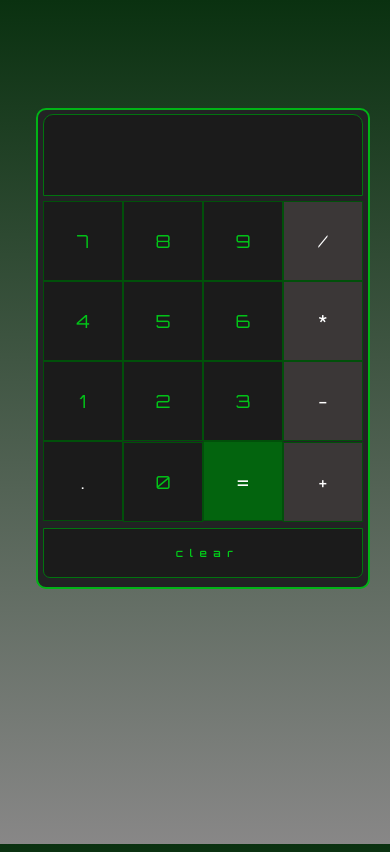
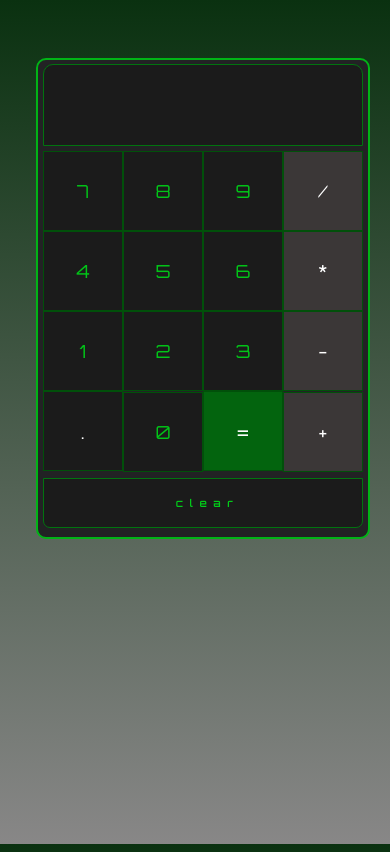
Before and after one commit to StudiousVanilla/js-calculator, a plain HTML site: page index.html in a window 390 px wide. Drawn offline with Linux system fonts and the light colour scheme.

Commit message:
Minor changr to top margin to fit older phones

```diff
--- a/style.css
+++ b/style.css
@@ -18,7 +18,7 @@ body {
     border: 2px solid rgb(1, 180, 22);
     border-radius: 10px;
     background: rgb(34, 34, 36);
-    margin: 100px auto 0 auto;
+    margin: 50px auto 0 auto;
 
 }
 
```
